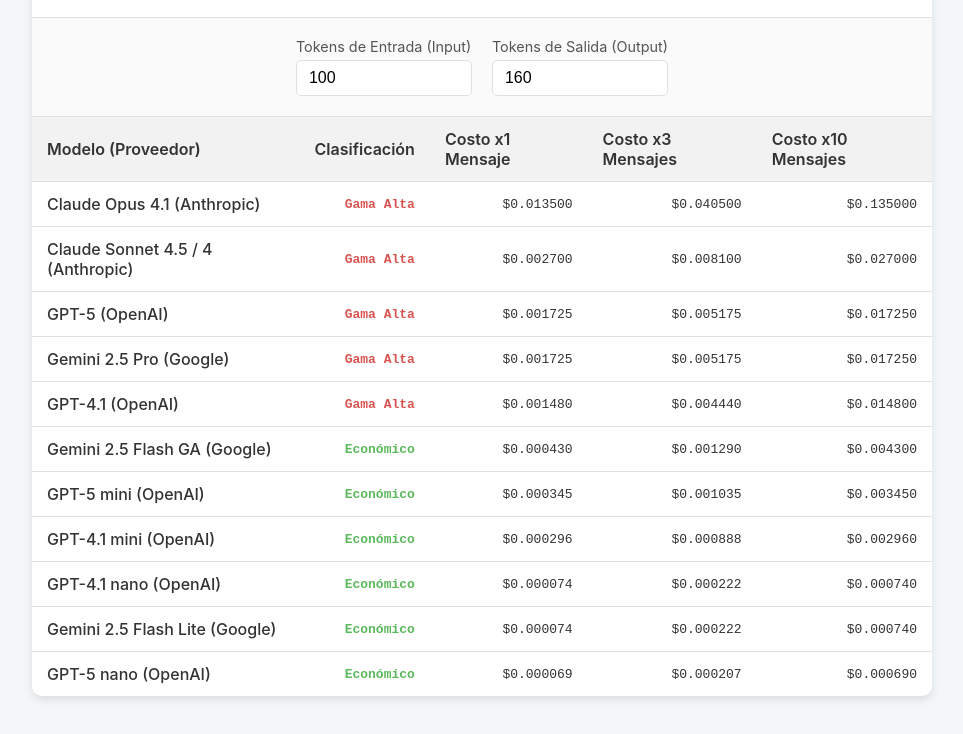
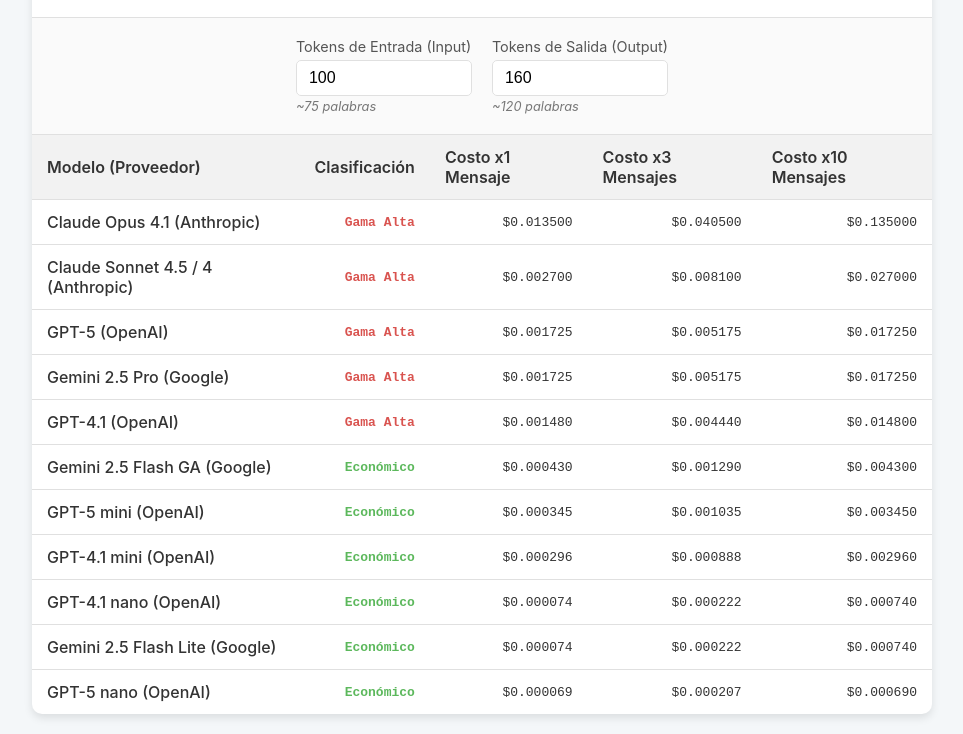
Before and after one commit to rmonteroh/cost-per-message, a plain HTML site: page index.html in a window 1280 px wide. Shown: the part 82-816 px from the top of the page, without its empty margins (158-1121 px from the left). Drawn offline with Linux system fonts and the light colour scheme.

Commit message:
Add help text for token input fields and update functionality to display estimated word counts.

```diff
--- a/index.html
+++ b/index.html
@@ -68,6 +68,12 @@
         width: 150px;
         font-size: 1em;
       }
+      .token-help {
+        font-size: 0.8em;
+        color: #777;
+        margin-top: 3px;
+        font-style: italic;
+      }
       table {
         width: 100%;
         border-collapse: collapse;
@@ -115,10 +121,12 @@
         <div class="input-group">
           <label for="inputTokens">Tokens de Entrada (Input)</label>
           <input type="number" id="inputTokens" value="100" min="0" />
+          <span class="token-help" id="inputHelp">~75 palabras</span>
         </div>
         <div class="input-group">
           <label for="outputTokens">Tokens de Salida (Output)</label>
           <input type="number" id="outputTokens" value="160" min="0" />
+          <span class="token-help" id="outputHelp">~120 palabras</span>
         </div>
       </div>
 
@@ -177,12 +185,24 @@
       // --- Elementos del DOM ---
       const inputTokensEl = document.getElementById("inputTokens");
       const outputTokensEl = document.getElementById("outputTokens");
+      const inputHelpEl = document.getElementById("inputHelp");
+      const outputHelpEl = document.getElementById("outputHelp");
       const tableBody = document.querySelector("#resultsTable tbody");
+
+      // --- Función para actualizar el texto de ayuda ---
+      function updateTokenHelp(tokens, helpElement) {
+        const words = Math.round(tokens * 0.75);
+        helpElement.textContent = `~${words} palabras`;
+      }
 
       // --- Función Principal de Cálculo y Renderizado ---
       function calculateAndRender() {
         const inputTokens = parseInt(inputTokensEl.value) || 0;
         const outputTokens = parseInt(outputTokensEl.value) || 0;
+
+        // Actualizar mensajes de ayuda
+        updateTokenHelp(inputTokens, inputHelpEl);
+        updateTokenHelp(outputTokens, outputHelpEl);
 
         // Limpiar la tabla antes de renderizar
         tableBody.innerHTML = "";
```
